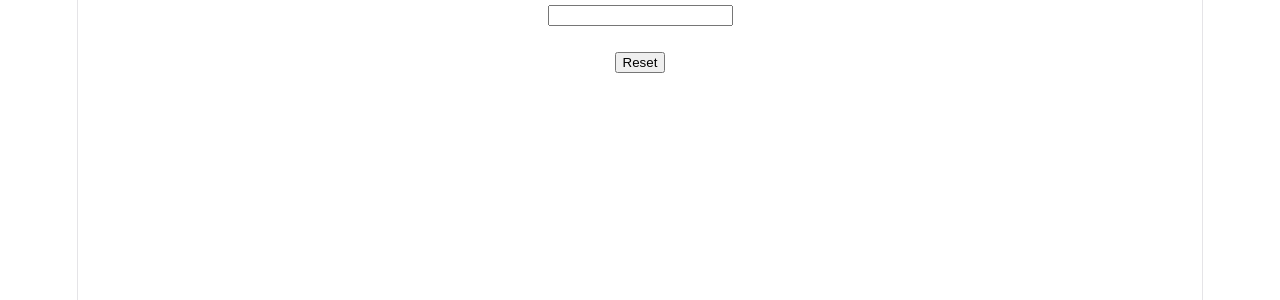
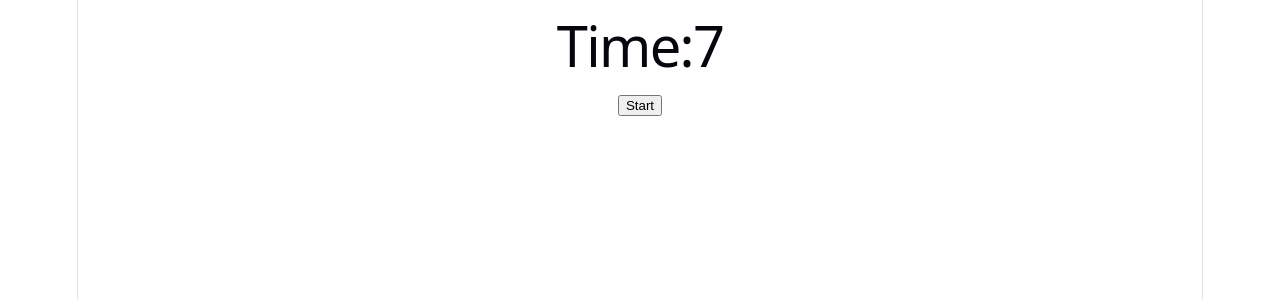
Before and after one commit to Umashankar12345/react, a React (Vite) app in the folder Listand/: page / in a window 1280 px wide. Shown: the top 300 px of the page. Built offline with nearby package versions, Linux system fonts and the light colour scheme.

Commit message:
my project

```diff
--- a/Listand/src/App.jsx
+++ b/Listand/src/App.jsx
@@ -1,8 +1,28 @@
-import { useState } from 'react'
+import { useState , useEffect } from 'react'
 import  React from 'react'
 import './App.css'
 
 function App() {
+
+ // Timer
+
+ const[time , setTime] = useState(0);
+
+ useEffect(() => {
+  const interval = setInterval(() => {
+    setTime((prev) => prev + 1);
+  } , 1000);
+
+  return() => clearInterval(interval);
+ },[]);
+
+ return(
+  <div>
+    <h1>Time:{time}</h1>
+    <button onClick={() => setTime(0)}>Start</button>
+  </div>
+ )
+
 
 //   const[Morning, setMorning] = useState("Morning")
 
@@ -19,15 +39,6 @@ function App() {
 //   <button onClick={toggleGreeting}>Toogle</button>
 //   </div>
 // )
- const [name, setName] = useState("");
-
-  return (
-    <div>
-      <input onChange={(e)=>setName(e.target.value)} />
-      <h3>{name}</h3>
-      <button onClick={()=>setName("")}>Reset</button>
-    </div>
-  );
   // const[cart , setCart] = useState([]);
   // const items = [
   //   {id: 1 , name: "Apple" , price: 1.5},
```
